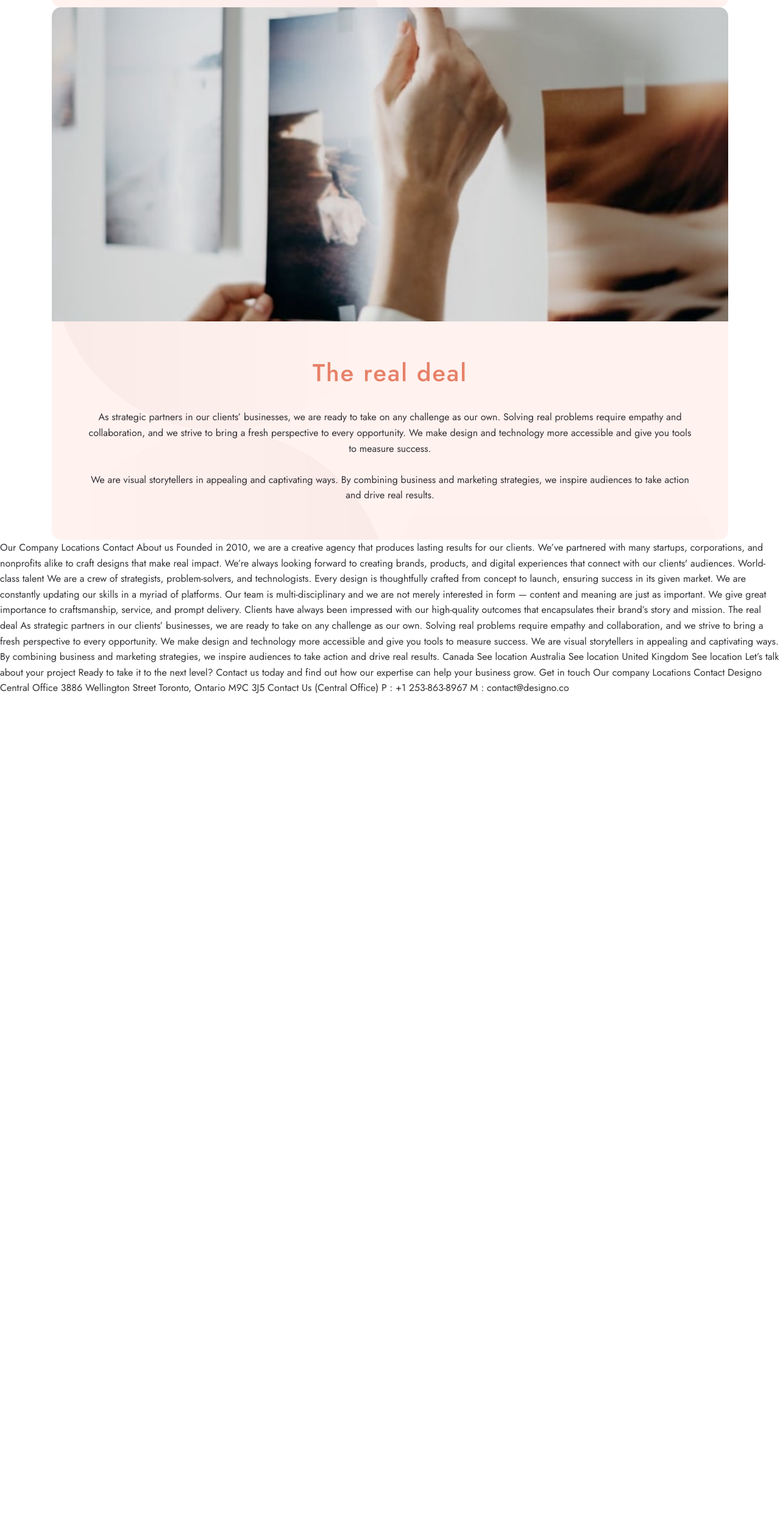
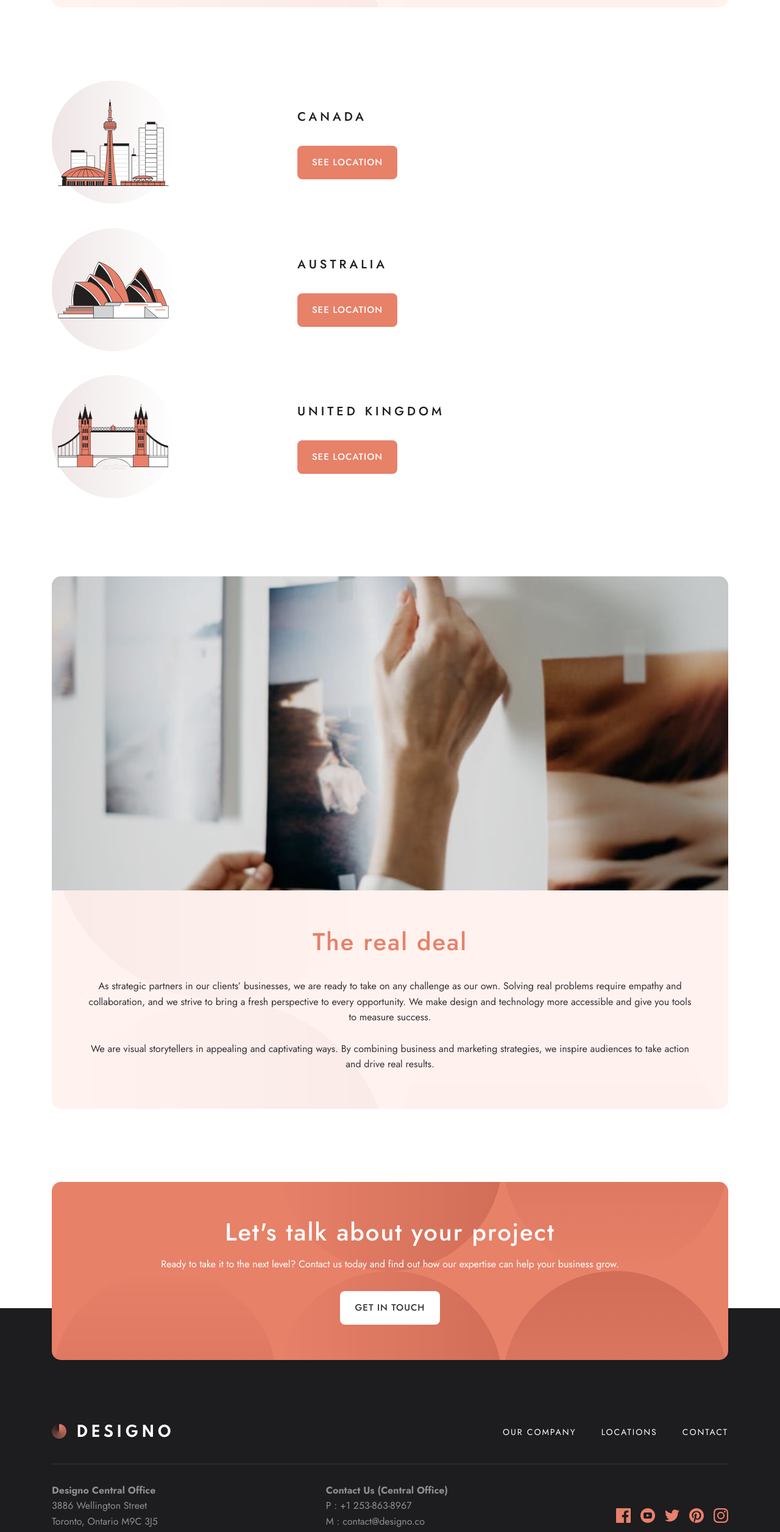
Before and after one commit to russell2231/designo, a plain HTML site: page about.html in a window 1280 px wide. Shown: the part 1940-4452 px from the top of the page at 61% size. Before the commit the page ends 3081 px from the top, so only its background shows below. Drawn offline with Linux system fonts and the light colour scheme.

Commit message:
style about page

```diff
--- a/about.html
+++ b/about.html
@@ -54,7 +54,7 @@
 				</div>
 			</section>
 
-			<section class="card card--hero card--hero-secondary world-class">
+			<section class="card card--hero card--hero-secondary">
 				<picture>
 					<source
 						media="(min-width: 1440px)"
@@ -86,7 +86,45 @@
 				</div>
 			</section>
 
-			<section class="card card--hero card--hero-secondary world-class">
+			<section class="container grid features location-showcase">
+				<div class="features__item">
+					<div class="features__icon">
+						<img src="assets/shared/desktop/illustration-canada.svg" alt="" />
+					</div>
+					<div class="features__content">
+						<h3 class="features__title">Canada</h3>
+						<a href="locations.html" class="btn btn--dark">See Location</a>
+					</div>
+				</div>
+
+				<div class="features__item">
+					<div class="features__icon">
+						<img
+							src="assets/shared/desktop/illustration-australia.svg"
+							alt=""
+						/>
+					</div>
+					<div class="features__content">
+						<h3 class="features__title">Australia</h3>
+						<a href="locations.html" class="btn btn--dark">See Location</a>
+					</div>
+				</div>
+
+				<div class="features__item">
+					<div class="features__icon">
+						<img
+							src="assets/shared/desktop/illustration-united-kingdom.svg"
+							alt=""
+						/>
+					</div>
+					<div class="features__content">
+						<h3 class="features__title">United Kingdom</h3>
+						<a href="locations.html" class="btn btn--dark">See Location</a>
+					</div>
+				</div>
+			</section>
+
+			<section class="card card--hero card--hero-secondary">
 				<picture>
 					<source
 						media="(min-width: 1440px)"
@@ -116,31 +154,93 @@
 					</p>
 				</div>
 			</section>
+
+			<section class="container shoutout">
+				<div class="shoutout__content">
+					<h2 class="shoutout__title">Let's talk about your project</h2>
+					<p class="shoutout__tagline">
+						Ready to take it to the next level? Contact us today and find out
+						how our expertise can help your business grow.
+					</p>
+				</div>
+				<a href="contact.html" class="btn btn--light">Get in touch</a>
+			</section>
 		</main>
-		Our Company Locations Contact About us Founded in 2010, we are a creative
-		agency that produces lasting results for our clients. We’ve partnered with
-		many startups, corporations, and nonprofits alike to craft designs that make
-		real impact. We’re always looking forward to creating brands, products, and
-		digital experiences that connect with our clients' audiences. World-class
-		talent We are a crew of strategists, problem-solvers, and technologists.
-		Every design is thoughtfully crafted from concept to launch, ensuring
-		success in its given market. We are constantly updating our skills in a
-		myriad of platforms. Our team is multi-disciplinary and we are not merely
-		interested in form — content and meaning are just as important. We give
-		great importance to craftsmanship, service, and prompt delivery. Clients
-		have always been impressed with our high-quality outcomes that encapsulates
-		their brand’s story and mission. The real deal As strategic partners in our
-		clients’ businesses, we are ready to take on any challenge as our own.
-		Solving real problems require empathy and collaboration, and we strive to
-		bring a fresh perspective to every opportunity. We make design and
-		technology more accessible and give you tools to measure success. We are
-		visual storytellers in appealing and captivating ways. By combining business
-		and marketing strategies, we inspire audiences to take action and drive real
-		results. Canada See location Australia See location United Kingdom See
-		location Let’s talk about your project Ready to take it to the next level?
-		Contact us today and find out how our expertise can help your business grow.
-		Get in touch Our company Locations Contact Designo Central Office 3886
-		Wellington Street Toronto, Ontario M9C 3J5 Contact Us (Central Office) P :
-		+1 253-863-8967 M : contact@designo.co
+
+		<footer class="footer">
+			<div class="container footer__content">
+				<nav class="footer__nav">
+					<a href="/" class="logo">
+						<img src="assets/shared/desktop/logo-light.png" alt="" />
+					</a>
+					<ul class="list">
+						<li class="list-item"><a href="/about.html">Our Company</a></li>
+						<li class="list-item"><a href="/locations.html">Locations</a></li>
+						<li class="list-item"><a href="/contact.html">Contact</a></li>
+					</ul>
+				</nav>
+				<div class="footer__info">
+					<p>
+						<span class="info-title">Designo Central Office</span> <br />
+						3886 Wellington Street <br />
+						Toronto, Ontario M9C 3J5
+					</p>
+
+					<p>
+						<span class="info-title">Contact Us (Central Office)</span> <br />
+						P : +1 253-863-8967 <br />
+						M : contact@designo.co
+					</p>
+
+					<div class="footer__socials">
+						<a href="#" class="social">
+							<svg width="24" height="24" xmlns="http://www.w3.org/2000/svg">
+								<path
+									d="M22.675 0H1.325C.593 0 0 .593 0 1.325v21.351C0 23.407.593 24 1.325 24H12.82v-9.294H9.692v-3.622h3.128V8.413c0-3.1 1.893-4.788 4.659-4.788 1.325 0 2.463.099 2.795.143v3.24l-1.918.001c-1.504 0-1.795.715-1.795 1.763v2.313h3.587l-.467 3.622h-3.12V24h6.116c.73 0 1.323-.593 1.323-1.325V1.325C24 .593 23.407 0 22.675 0z"
+									fill="#E7816B"
+									fill-rule="nonzero"
+								/>
+							</svg>
+						</a>
+						<a href="#" class="social">
+							<svg width="24" height="24" xmlns="http://www.w3.org/2000/svg">
+								<path
+									d="M12 0C5.373 0 0 5.373 0 12s5.373 12 12 12 12-5.373 12-12S18.627 0 12 0zm4.441 16.892c-2.102.144-6.784.144-8.883 0C5.282 16.736 5.017 15.622 5 12c.017-3.629.285-4.736 2.558-4.892 2.099-.144 6.782-.144 8.883 0C18.718 7.264 18.982 8.378 19 12c-.018 3.629-.285 4.736-2.559 4.892zM10 9.658l4.917 2.338L10 14.342V9.658z"
+									fill="#E7816B"
+									fill-rule="nonzero"
+								/>
+							</svg>
+						</a>
+						<a href="#" class="social">
+							<svg width="24" height="20" xmlns="http://www.w3.org/2000/svg">
+								<path
+									d="M24 2.557a9.83 9.83 0 01-2.828.775A4.932 4.932 0 0023.337.608a9.864 9.864 0 01-3.127 1.195A4.916 4.916 0 0016.616.248c-3.179 0-5.515 2.966-4.797 6.045A13.978 13.978 0 011.671 1.149a4.93 4.93 0 001.523 6.574 4.903 4.903 0 01-2.229-.616c-.054 2.281 1.581 4.415 3.949 4.89a4.935 4.935 0 01-2.224.084 4.928 4.928 0 004.6 3.419A9.9 9.9 0 010 17.54a13.94 13.94 0 007.548 2.212c9.142 0 14.307-7.721 13.995-14.646A10.025 10.025 0 0024 2.557z"
+									fill="#E7816B"
+									fill-rule="nonzero"
+								/>
+							</svg>
+						</a>
+						<a href="#" class="social">
+							<svg width="24" height="24" xmlns="http://www.w3.org/2000/svg">
+								<path
+									d="M12 0C5.373 0 0 5.372 0 12c0 5.084 3.163 9.426 7.627 11.174-.105-.949-.2-2.405.042-3.441.218-.937 1.407-5.965 1.407-5.965s-.359-.719-.359-1.782c0-1.668.967-2.914 2.171-2.914 1.023 0 1.518.769 1.518 1.69 0 1.029-.655 2.568-.994 3.995-.283 1.194.599 2.169 1.777 2.169 2.133 0 3.772-2.249 3.772-5.495 0-2.873-2.064-4.882-5.012-4.882-3.414 0-5.418 2.561-5.418 5.207 0 1.031.397 2.138.893 2.738a.36.36 0 01.083.345l-.333 1.36c-.053.22-.174.267-.402.161-1.499-.698-2.436-2.889-2.436-4.649 0-3.785 2.75-7.262 7.929-7.262 4.163 0 7.398 2.967 7.398 6.931 0 4.136-2.607 7.464-6.227 7.464-1.216 0-2.359-.631-2.75-1.378l-.748 2.853c-.271 1.043-1.002 2.35-1.492 3.146C9.57 23.812 10.763 24 12 24c6.627 0 12-5.373 12-12 0-6.628-5.373-12-12-12z"
+									fill="#E7816B"
+									fill-rule="nonzero"
+								/>
+							</svg>
+						</a>
+						<a href="#" class="social">
+							<svg width="24" height="24" xmlns="http://www.w3.org/2000/svg">
+								<path
+									d="M12 2.163c3.204 0 3.584.012 4.85.07 3.252.148 4.771 1.691 4.919 4.919.058 1.265.069 1.645.069 4.849 0 3.205-.012 3.584-.069 4.849-.149 3.225-1.664 4.771-4.919 4.919-1.266.058-1.644.07-4.85.07-3.204 0-3.584-.012-4.849-.07-3.26-.149-4.771-1.699-4.919-4.92-.058-1.265-.07-1.644-.07-4.849 0-3.204.013-3.583.07-4.849.149-3.227 1.664-4.771 4.919-4.919 1.266-.057 1.645-.069 4.849-.069zM12 0C8.741 0 8.333.014 7.053.072 2.695.272.273 2.69.073 7.052.014 8.333 0 8.741 0 12c0 3.259.014 3.668.072 4.948.2 4.358 2.618 6.78 6.98 6.98C8.333 23.986 8.741 24 12 24c3.259 0 3.668-.014 4.948-.072 4.354-.2 6.782-2.618 6.979-6.98.059-1.28.073-1.689.073-4.948 0-3.259-.014-3.667-.072-4.947-.196-4.354-2.617-6.78-6.979-6.98C15.668.014 15.259 0 12 0zm0 5.838a6.162 6.162 0 100 12.324 6.162 6.162 0 000-12.324zM12 16a4 4 0 110-8 4 4 0 010 8zm6.406-11.845a1.44 1.44 0 100 2.881 1.44 1.44 0 000-2.881z"
+									fill="#E7816B"
+									fill-rule="nonzero"
+								/>
+							</svg>
+						</a>
+					</div>
+				</div>
+			</div>
+		</footer>
 	</body>
 </html>
--- a/scss/components/_buttons.scss
+++ b/scss/components/_buttons.scss
@@ -14,6 +14,7 @@ button {
 	transition: background 0.3s ease;
 	text-transform: uppercase;
 	text-align: center;
+	display: inline-block;
 }
 
 .btn--light {
--- a/scss/pages/_about.scss
+++ b/scss/pages/_about.scss
@@ -6,3 +6,11 @@
 		padding-bottom: 16rem;
 	}
 }
+
+.location-showcase {
+	padding-bottom: 12rem;
+
+	@include respond-to(large) {
+		padding-bottom: 16rem;
+	}
+}
```
Also changed, not shown: css/styles.css, 1 other file.
